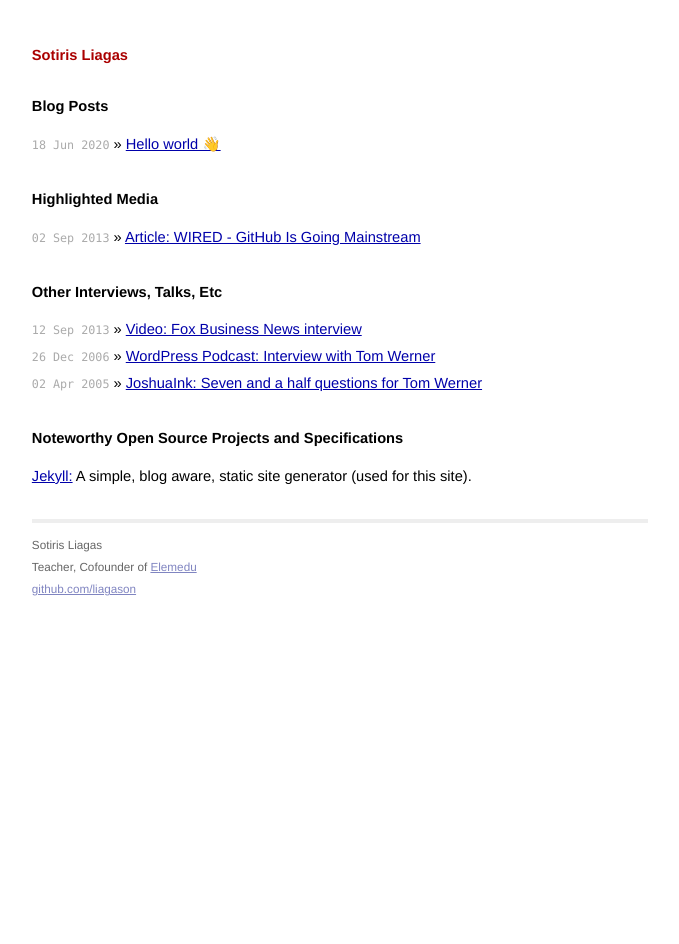
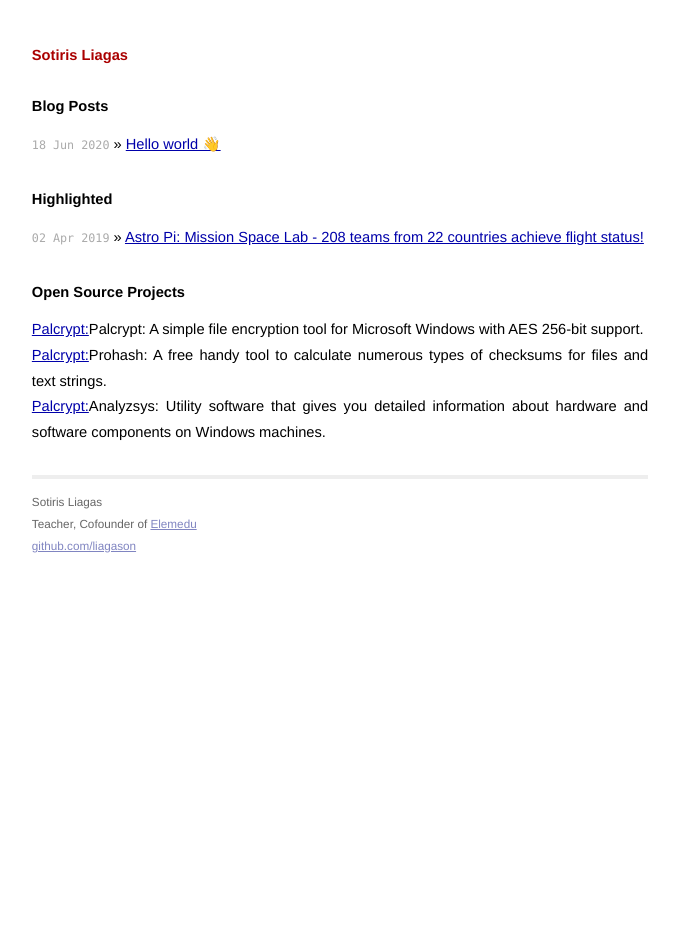
Before and after one commit to liagason/A-Jekyll-Blog, a Jekyll site: the page built from index.html, in a window 1280 px wide. Shown: the whole page, without its empty margins (300-979 px from the left). Built offline with Jekyll 4.4.1, drawn with Linux system fonts in a browser that asks for light colours.

Commit message:
Update index.html

```diff
--- a/index.html
+++ b/index.html
@@ -11,21 +11,16 @@ title: Sotiris Liagas
     {% endfor %}
   </ul>
 
-  <h1>Highlighted Media</h1>
+  <h1>Highlighted</h1>
   <ul class="posts">
-    <li><span>02 Sep 2013</span> &raquo; <a href="https://www.wired.com/2013/09/github-for-anything/">Article: WIRED - GitHub Is Going Mainstream</a></li>
+    <li><span>02 Apr 2019</span> &raquo; <a href="https://www.esa.int/Education/AstroPI/Astro_Pi_Mission_Space_Lab_-_208_teams_from_22_countries_achieve_flight_status">Astro Pi: Mission Space Lab - 208 teams from 22 countries achieve flight status!</a></li>
   </ul>
 
-  <h1>Other Interviews, Talks, Etc</h1>
+  <h1>Open Source Projects</h1>
   <ul class="posts">
-    <li><span>12 Sep 2013</span> &raquo; <a href="http://www.youtube.com/watch?v=k2vJNNAQZlg">Video: Fox Business News interview</a></li>
-    <li><span>26 Dec 2006</span> &raquo; <a href="http://wp-community.org/2006/12/26/episode-15-interviews-with-tom-werner-gravatar-and-jaimie-sirovich-seo-egghead/">WordPress Podcast: Interview with Tom Werner</a></li>
-    <li><span>02 Apr 2005</span> &raquo; <a href="https://web.archive.org/web/20061214040137/http://joshuaink2006.johnoxton.co.uk/blog/240/seven-and-a-half-questions-for-tom-werner">JoshuaInk: Seven and a half questions for Tom Werner</a></li>
-  </ul>
-
-  <h1>Noteworthy Open Source Projects and Specifications</h1>
-  <ul class="posts">
-    <li><a href="http://github.com/jekyll/jekyll/">Jekyll:</a> A simple, blog aware, static site generator (used for this site).</li>
+    <li><a href="https://www.softpedia.com/get/Security/Encrypting/PalCrypt.shtml">Palcrypt:</a>Palcrypt: A simple file encryption tool for Microsoft Windows with AES 256-bit support.</li>
+    <li><a href="https://www.softpedia.com/get/Security/Security-Related/ProHash.shtml">Palcrypt:</a>Prohash: A free handy tool to calculate numerous types of checksums for files and text strings.</li>
+    <li><a href="https://www.softpedia.com/get/System/System-Info/AnalyzSys.shtml">Palcrypt:</a>Analyzsys: Utility software that gives you detailed information about hardware and software components on Windows machines.</li>
 
   </ul>
 </div>
```
